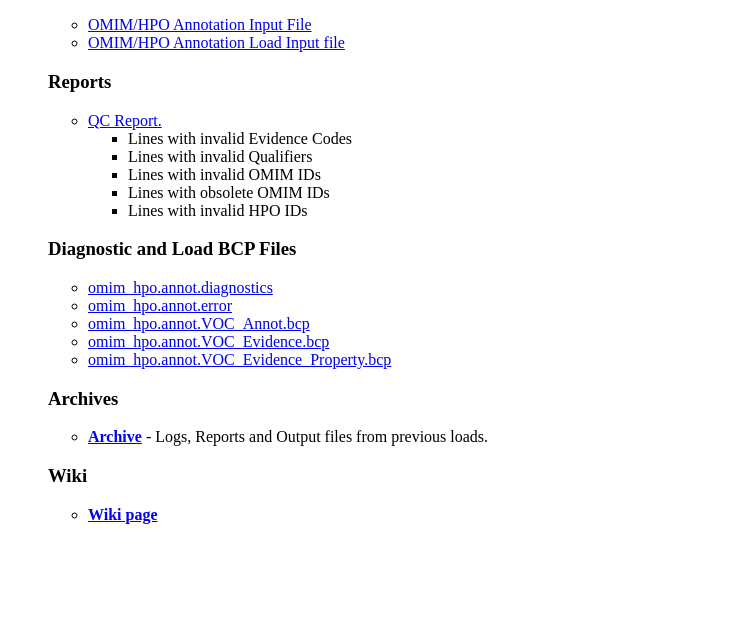
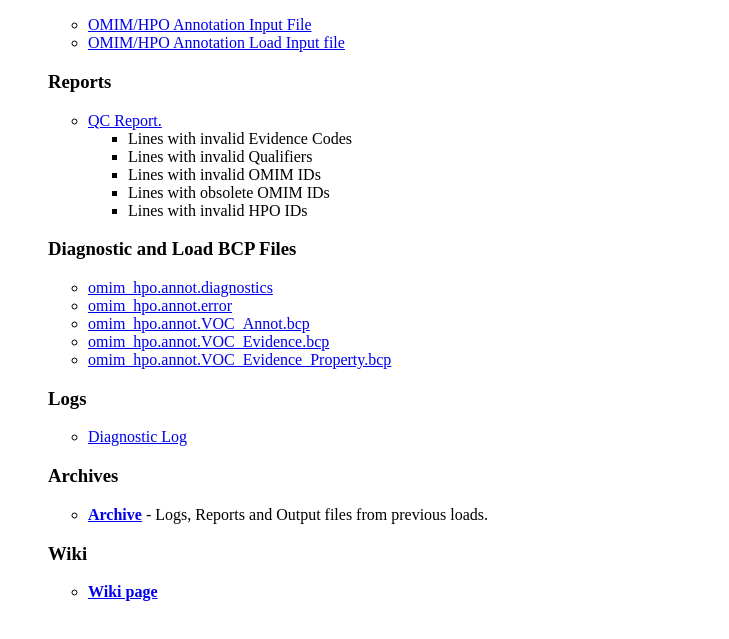
Before and after one commit to mgijax/omim_hpoload, a plain HTML site: page index.html in a window 1280 px wide. Shown: the part 91-730 px from the top of the page, without its empty margins (0-729 px from the left). Drawn offline with Linux system fonts and the light colour scheme.

Commit message:
added logs

```diff
--- a/index.html
+++ b/index.html
@@ -29,6 +29,11 @@
 <LI><A HREF="/data/loads/omim_hpo/output/omim_hpo.annot.VOC_Evidence_Property.bcp">omim_hpo.annot.VOC_Evidence_Property.bcp</A>
 </UL>
 
+<H3>Logs</H3>
+<UL>
+<LI><A HREF="/data/loads/omim_hpo/logs/omim_hpoload.diag.log">Diagnostic Log</A>
+</UL>
+
  <H3>Archives</H3>
  <UL>
  <LI><A HREF="/data/loads/omim_hpo/archive/"><B>Archive</B></A> - Logs, Reports and Output files from previous loads.
```
